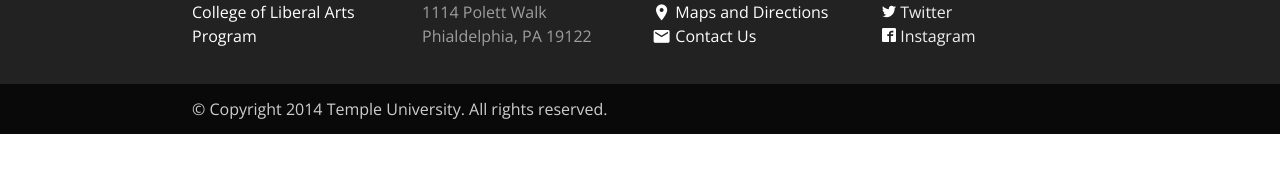
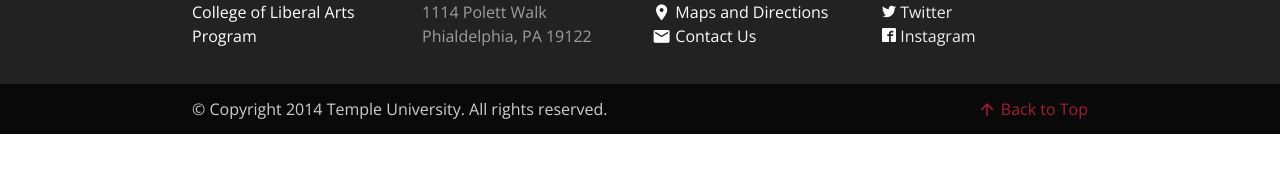
Before and after one commit to TULiberalArts/TUtheme, a Jekyll site: the page built from assets/pages/style.html, in a window 1280 px wide. Shown: the part 589-762 px from the top of the page. Built offline with Jekyll 4.4.1, drawn with Linux system fonts in a browser that asks for light colours; nearby versions of some CDN libraries.

Commit message:
Add back to top

```diff
--- a/_includes/footer.html
+++ b/_includes/footer.html
@@ -32,7 +32,7 @@
         <ul>
           <li><a class="grey-text text-lighten-3" title="Temple Liberal Arts on Facebook" href="https://www.facebook.com/templeliberalarts/" target="_blank"><img src="/assets/img/icons/facebook-white.svg" width="14" height="14"/> Facebook</a></li>
           <li><a class="grey-text text-lighten-3" title="Temple Liberal Arts on Twitter" href="https://twitter.com/tuliberalarts" target="_blank"><img src="/assets/img/icons/twitter-white.svg" width="14" height="14"/> Twitter</a></li>
-          <li><a class="grey-text text-lighten-3" title="Temple Liberal Arts on Instagram" href="https://www.instagram.com/tuliberalarts" target="_blank"><img src="/assets/img/icons/facebook-white.svg" width="14" height="14"/> Instagram</a</li>
+          <li><a class="grey-text text-lighten-3" title="Temple Liberal Arts on Instagram" href="https://www.instagram.com/tuliberalarts" target="_blank"><img src="/assets/img/icons/facebook-white.svg" width="14" height="14"/> Instagram</a></li>
         </ul>
       </div>
     </div>
@@ -40,6 +40,7 @@
   <div class="footer-copyright">
     <div class="container">
     &copy; Copyright 2014 Temple University. All rights reserved.
+    <a href="#top" class="right"><i class="material-icons">arrow_upward</i> Back to Top</a>
     </div>
   </div>
 </footer>
```
